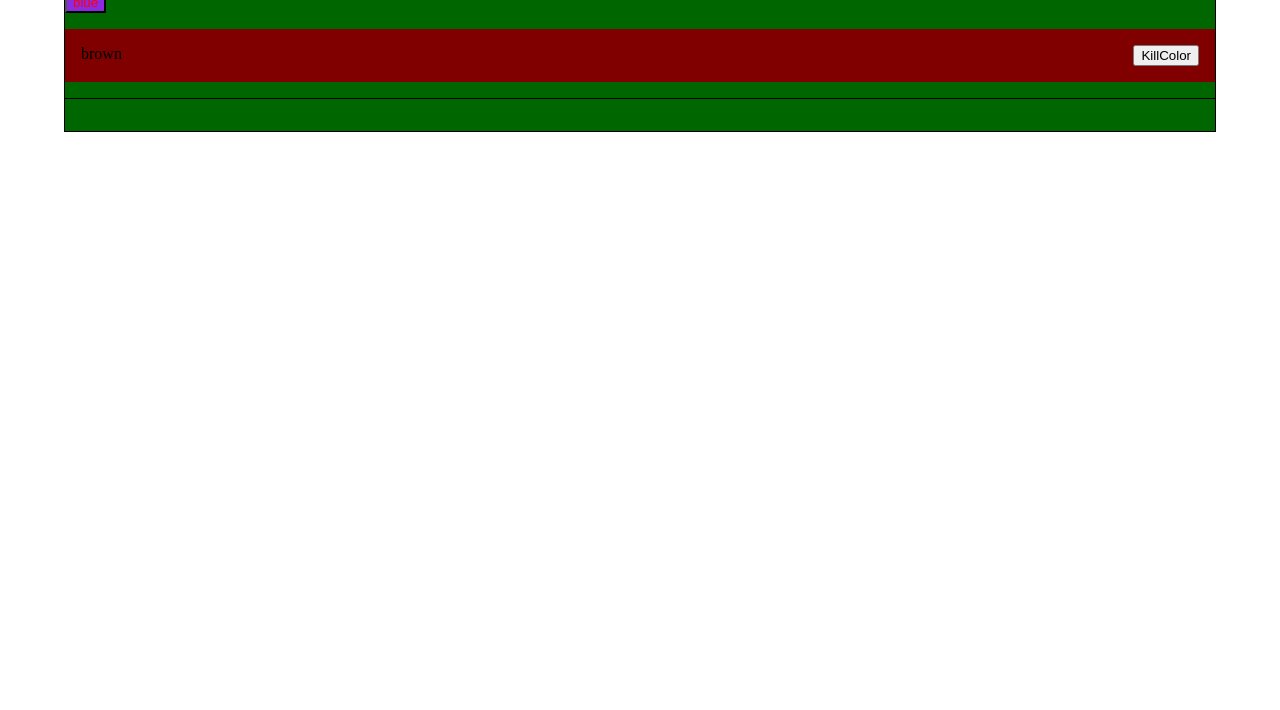
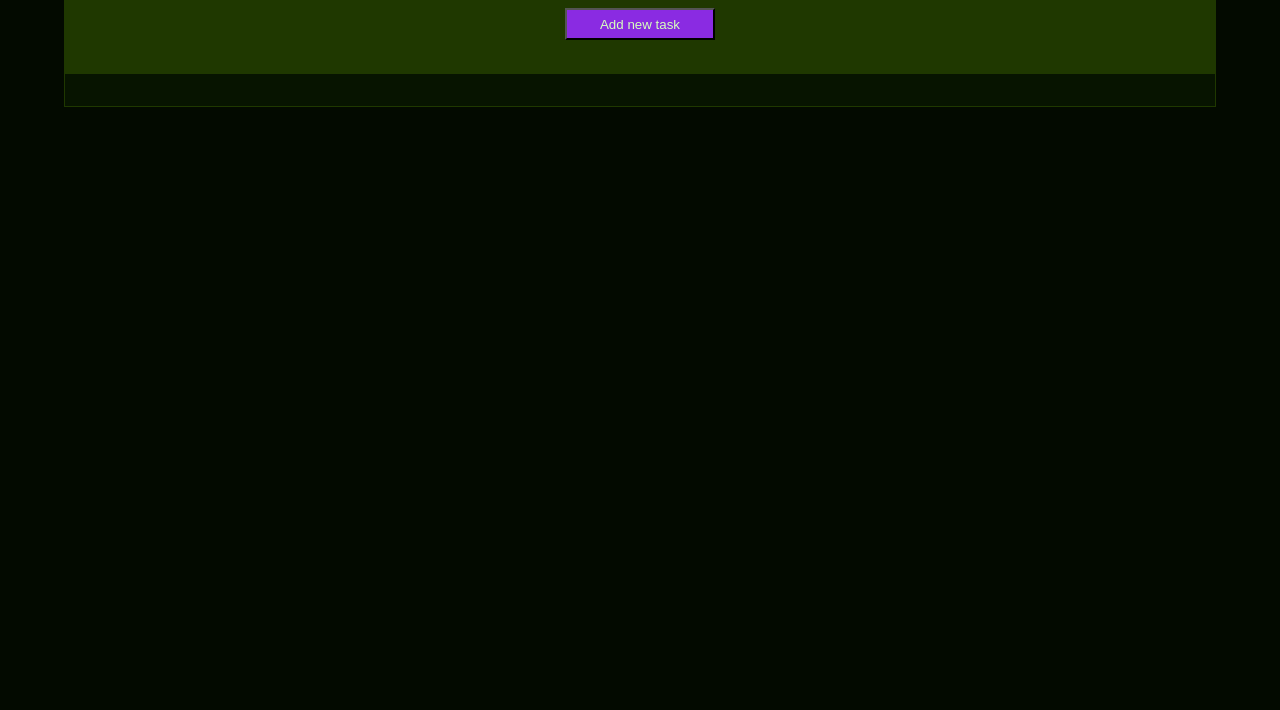
Before and after one commit to NikoArc42/The-Oppgave, a website: page index.html in a window 1280 px wide. Shown: the part 90-800 px from the top of the page. Drawn offline with Linux system fonts and the light colour scheme.

Commit message:
Now it actually looks like something

```diff
--- a/index.html
+++ b/index.html
@@ -10,20 +10,17 @@
   <body>
     <div id="pageContainer">
       <header>
-
+        <h1>Do yer tasks</h1>
       </header>
 
       <main>
         <section id="addTaskSection">
-          <button id="showPop">blue</button>
+          <button id="showPop">Add new task</button>
         </section>
 
         <section id="taskSection">
           <ul id="taskList">
-            <li>
-              <span>brown</span>
-              <button>KillColor</button>
-            </li>
+
           </ul>
         </section>
       </main>
@@ -34,9 +31,9 @@
     </div>
     <div id="popContainer" class="hidden">
       <form id="popForm">
-        <label for="taskText">purple</label>
+        <label for="taskText">Task Text</label>
         <input type="text" id="taskText">
-        <button id="taskButton">Green</button>
+        <button id="taskButton">Add</button>
       </form>
     </div>
   </body>
--- a/script.js
+++ b/script.js
@@ -16,10 +16,18 @@ taskButton.addEventListener("click", (ev) => {
     const taskDelete = document.createElement("button");
 
     taskTextSpan.textContent = taskText.value;
-    taskDelete.textContent = "KillColor";
+    taskDelete.textContent = "Delete";
 
     taskItem.appendChild(taskTextSpan);
     taskItem.appendChild(taskDelete);
 
     taskListen.appendChild(taskItem);
+
+    taskDelete.addEventListener("click", (ev) => {
+        ev.target.parentElement.remove();
+
+    });
+
+    taskText.value = ""
+    popContainer.classList.toggle("hidden");
 })
--- a/styles.css
+++ b/styles.css
@@ -1,24 +1,60 @@
+:root{
+--bg-dark: hsl(112 100% 1%);
+--bg: hsl(105 100% 2%);
+--bg-light: hsl(98 100% 4%);
+--text: hsl(96 100% 87%);
+--text-muted: hsl(95 34% 62%);
+--highlight: hsl(84 100% 19%);
+--border: hsl(87 100% 11%);
+--border-muted: hsl(98 100% 6%);
+--primary: hsl(93 48% 57%);
+--secondary: hsl(279 82% 77%);
+--danger: hsl(8 79% 66%);
+--warning: hsl(54 100% 31%);
+--success: hsl(156 68% 43%);
+--info: hsl(217 94% 69%);
+}
+
+
 body {
   margin: 1rem 4rem;
+  background-color: var(--bg);
+  color: var(--text-muted);
 }
 
 header {
   height: 4rem;
-  border-bottom: 1px solid;
+  border-bottom: 1px solid var(--border);
+  background-color: var(--bg-light);
+  text-align: center;
+}
+
+main {
+  background-color: var(--border);
 }
 
 footer {
   height: 2rem;
-  border-top: 1px solid;
+  border-top: 1px solid var(--border);
+  background-color: var(--bg-light);
+}
+
+#addTaskSection {
+  display: flex;
+  justify-content: center;
+  border-bottom: 1px solid var(--border);
+  padding: 1rem;
 }
 
 #showPop {
   background-color: blueviolet;
-  color: red;
+  color: var(--text);
+  width: 150px;
+  height: 2rem;
 }
 
 #pageContainer {
-  border: 1px solid;
+  border: 1px solid var(--border);
   display: flex;
   flex-direction: column;
   align-items: stretch;
@@ -26,7 +62,7 @@ footer {
 }
 
 #popContainer {
-  border: 1px solid;
+  border: 1px solid var(--border);
   width: 25rem;
   height: 5rem;
   display: flex;
@@ -35,7 +71,7 @@ footer {
   position: absolute;
   margin-left: calc(50vw - 12.5rem);
   top: 10rem;
-  background-color: yellow;
+  background-color: var(--bg-dark);
 }
 
 .hidden {
```
